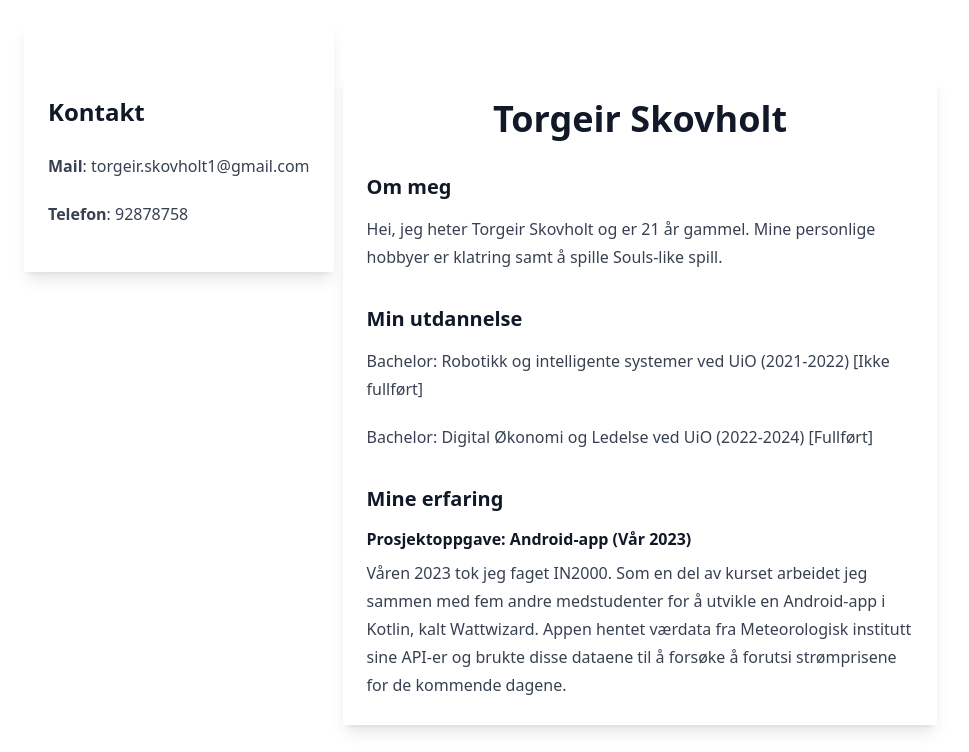
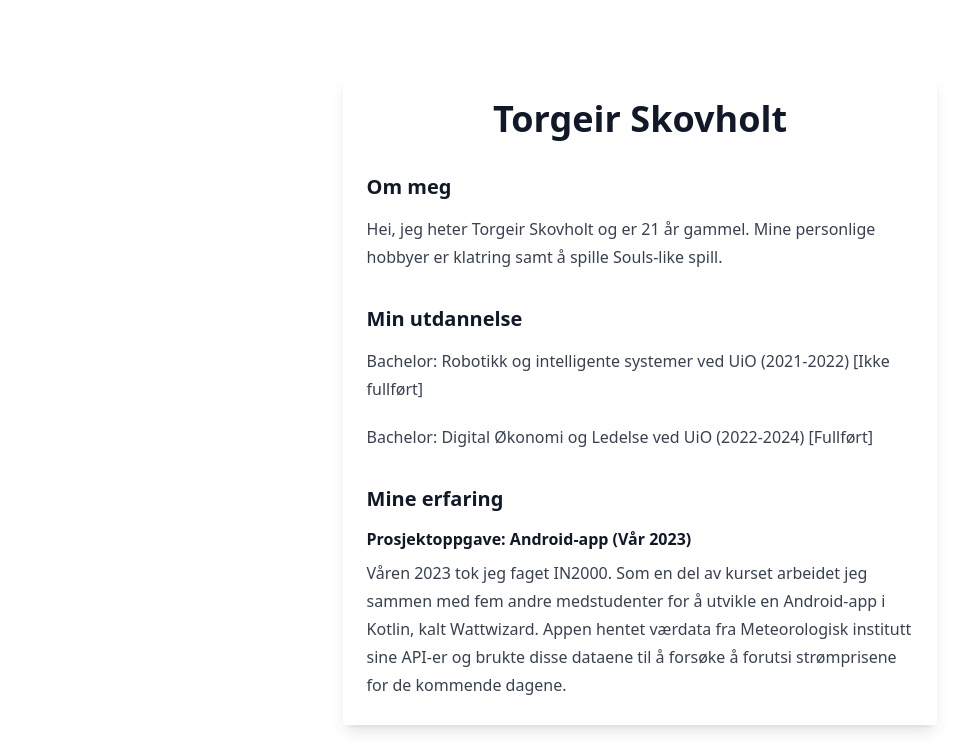
Before and after one commit to Torgeirskovholt/min_cv, a plain HTML site: page index.html in a window 1280 px wide. Shown: the whole page, without its empty margins (0-969 px from the left). Drawn offline with Linux system fonts and the light colour scheme.

Commit message:
Noe mer greier

```diff
--- a/index.html
+++ b/index.html
@@ -7,7 +7,7 @@
 		<link href="./output.css" rel="stylesheet" />
 	</head>
 	<body>
-		<div class="h-screen flex justify-center relative">
+		<div class="h-screen flex justify-center">
 			<article
 				class="w-[800px] h-[650px] self-center shadow-lg p-6 prose overflow-y-auto mx-auto"
 			>
@@ -85,13 +85,6 @@
 						</ul>
 					</section>
 				</main>
-				<aside class="shadow-lg p-6 absolute top-6 left-6">
-					<h2>Kontakt</h2>
-					<p>
-						<span class="font-bold">Mail</span>: torgeir.skovholt1@gmail.com
-					</p>
-					<p><span class="font-bold">Telefon</span>: 92878758</p>
-				</aside>
 			</article>
 		</div>
 	</body>
```
